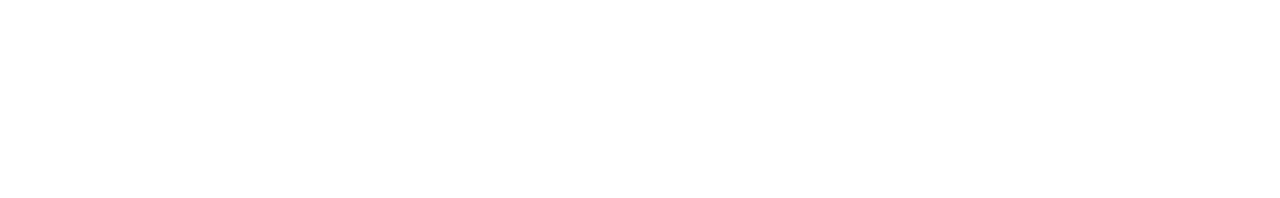
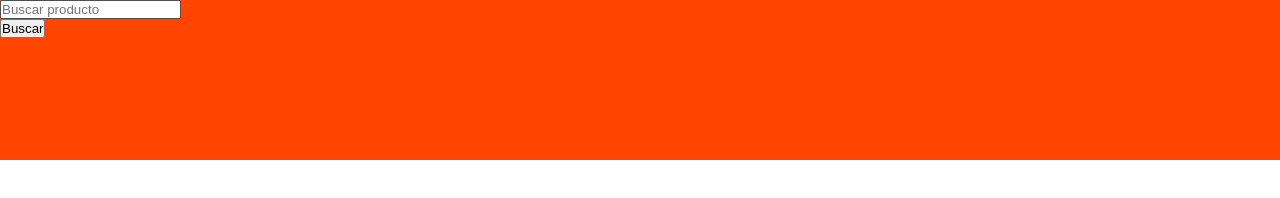
Before and after one commit to mari0ham/fragata-web, a plain HTML site: page index.html in a window 1280 px wide. Drawn offline with Linux system fonts and the light colour scheme.

Commit message:
barra de busqueda y seccion tomate

```diff
--- a/css/style.css
+++ b/css/style.css
@@ -0,0 +1,11 @@
+* {
+    box-sizing: border-box;
+    margin: 0;
+    padding: 0;
+  }
+
+.header-top {
+    width: 100vw;
+    height: 10rem;
+    background-color: orangered;
+}
--- a/index.html
+++ b/index.html
@@ -4,10 +4,20 @@
     <meta charset="UTF-8">
     <meta http-equiv="X-UA-Compatible" content="IE=edge">
     <meta name="viewport" content="width=device-width, initial-scale=1.0">
-    <title>Document</title>
+    <title>Tiendas Fragata - Minimercado</title>
     <link rel="stylesheet" href="./css/style.css" />
 </head>
 <body>
+    <header>
+        <nav>
+            <section class="header-top">
+                <form action="">
+                    <input class="search" type="text" placeholder="Buscar producto">
+                </form>
+                <button type="submit">Buscar</button>
+            </section>
 
+        </nav>
+    </header>
 </body>
 </html>
```
